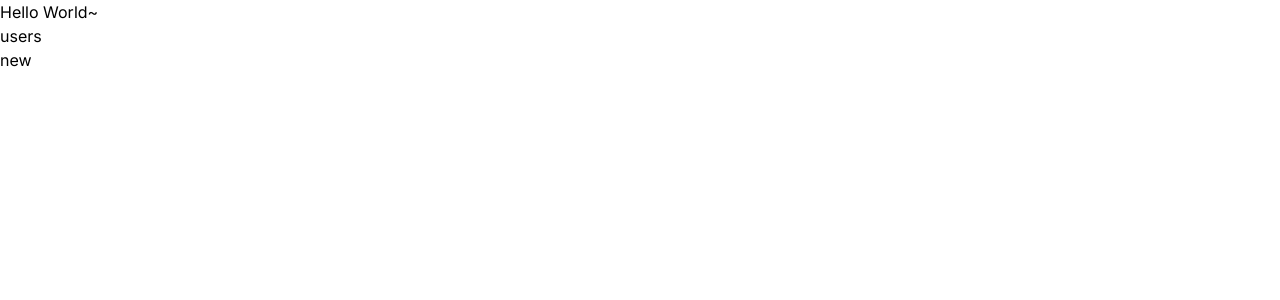
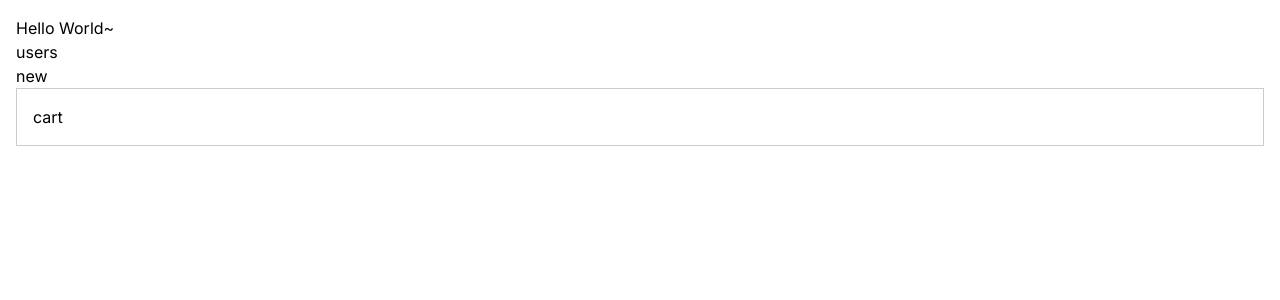
Before and after one commit to feelonewong/next-app, a Next.js app: page / in a window 1280 px wide. Shown: the top 300 px of the page. Built offline with nearby package versions, Linux system fonts and the light colour scheme.

Commit message:
update: 证书用户增加批量删除

```diff
--- /dev/null
+++ b/app/components/AddToCart.tsx
@@ -0,0 +1,11 @@
+import React from "react";
+
+const AddToCart = () => {
+    return (
+        <div>
+            <button>cart</button>
+        </div>
+    )
+}
+
+export default AddToCart
--- /dev/null
+++ b/app/components/ProductCard.module.css
@@ -0,0 +1,4 @@
+.cardContainer {
+    border: 1px solid #ccc;
+    padding: 1rem;
+}
--- /dev/null
+++ b/app/components/ProductCard.tsx
@@ -0,0 +1,12 @@
+import React from "react";
+import AddToCart from "./AddToCart";
+import styles from "./ProductCard.module.css"
+const ProductCard = () => {
+    return (
+        <div className={styles.cardContainer}>
+            <AddToCart  />
+        </div>
+    )
+}
+
+export default ProductCard
--- a/app/globals.css
+++ b/app/globals.css
@@ -20,4 +20,5 @@ body {
   color: rgb(var(--foreground-rgb));
   padding: 0;
   margin: 0;
+  padding: 1rem;
 }
--- a/app/page.tsx
+++ b/app/page.tsx
@@ -1,5 +1,6 @@
 import Image from 'next/image'
 import Link from 'next/link'
+import ProductCard from '@/app/components/ProductCard'
 
 export default function Home() {
   return (
@@ -7,6 +8,7 @@ export default function Home() {
       Hello World~ <br />
       <Link href="/users">users</Link> <br />
       <a href="/users/new">new</a> <br />
+      <ProductCard/>
     </main>
   )
 }
--- a/app/users/page.tsx
+++ b/app/users/page.tsx
@@ -1,9 +1,56 @@
-import React from "react";
+"use client"
+import React, { useState, useEffect } from "react";
+
+interface User {
+  id: number;
+  name: string;
+}
 
 const UsersPage = () => {
-    return (
-        <div>Users Page</div>
-    )
-}
+  // 时间State
+  const [currentTime, setCurrentTime] = useState(new Date().toLocaleTimeString());
+
+  // 数据缓存
+  const fetchData = async () => {
+    const apiUrl = 'https://jsonplaceholder.typicode.com/users';
+    const res = await fetch(apiUrl, {
+      cache: "no-store"
+    });
+    return await res.json();
+  };
+
+  // 用户数据State
+  const [users, setUsers] = useState<User[]>([]);
+
+  useEffect(() => {
+    fetchData().then((users: User[]) => {
+      setUsers(users);
+    });
+  }, []);
+
+  // 每秒更新时间
+  useEffect(() => {
+    const timer = setInterval(() => {
+      setCurrentTime(new Date().toLocaleTimeString());
+    }, 1000);
+
+    // componentWillUnmount 清除定时器
+    return () => {
+      clearInterval(timer);
+    };
+  }, []);
+
+  return (
+    <>
+      <h1>Users Page</h1>
+      <p>{currentTime}</p>
+      <ul>
+        {
+          users.map(user => <li key={user.id}>{user.name}</li>)
+        }
+      </ul>
+    </>
+  );
+};
 
 export default UsersPage;
```
